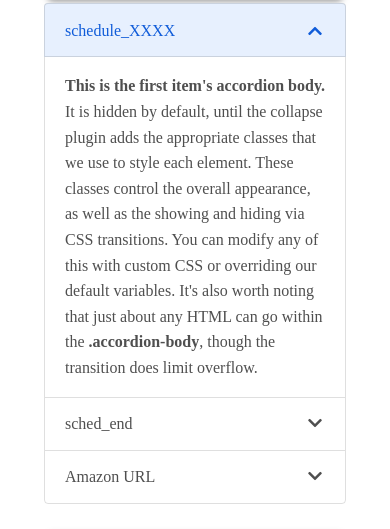
After one commit to Ry-Kurihara/selenium, a Flask app: template flask_data/templates/histories/line_bot_description.html in a window 390 px wide. The commit adds this page. Shown: the part 716-1245 px from the top of the page. Run offline with Flask 2, Linux system fonts and the light colour scheme; the template is opened without the code that fills it, so the values that code supplies are empty; some libraries are stand-ins or nearby versions; some web fonts are replaced.

Commit message:
add description.html

```diff
--- /dev/null
+++ b/flask_data/templates/histories/line_bot_description.html
@@ -0,0 +1,174 @@
+{% extends "layout.html" %}
+{% block body %}
+
+<!-- Jumbotron -->
+<div
+  class="bg-image p-5 text-center shadow-1-strong rounded mb-5 text-white"
+  style="background-image: url('https://mdbcdn.b-cdn.net/img/new/slides/003.jpg');"
+>
+  <h1 class="mb-3 h2">LINE BOT DESCRIPTION</h1>
+
+  <p>
+    AutoPurchaserは、Lineをインターフェースとして動作します。Line Botに定型文を送信することによって商品の監視、購入を実行します。
+    このページでは、Autopurchaserで使用可能な定型文についての説明が書かれています。
+  </p>
+</div>
+<!-- Jumbotron -->
+
+<div class="container my-5">
+    <div class="row">
+      <div class="col-lg-4 col-md-12 mb-4 mb-lg-0">
+        <!-- Card -->
+        <div
+             class="bg-image card shadow-1-strong"
+             style="
+                    background-image: url('https://mdbootstrap.com/img/new/slides/003.jpg');
+                    "
+             >
+          <div class="card-body text-white">
+            <h5 class="card-title">Card title</h5>
+            <p class="card-text">
+              Some quick example text to build on the card title and make up
+              the bulk of the card's content.
+            </p>
+            <a href="#!" class="btn btn-outline-light">Button</a>
+          </div>
+        </div>
+        <!-- Card -->
+        <div class="accordion" id="accordionExample">
+            <div class="accordion-item">
+              <h2 class="accordion-header" id="headingOne">
+                <button
+                  class="accordion-button"
+                  type="button"
+                  data-mdb-toggle="collapse"
+                  data-mdb-target="#collapseOne"
+                  aria-expanded="true"
+                  aria-controls="collapseOne"
+                >
+                  schedule_XXXX
+                </button>
+              </h2>
+              <div
+                id="collapseOne"
+                class="accordion-collapse collapse show"
+                aria-labelledby="headingOne"
+                data-mdb-parent="#accordionExample"
+              >
+                <div class="accordion-body">
+                  <strong>This is the first item's accordion body.</strong> It is hidden by default,
+                  until the collapse plugin adds the appropriate classes that we use to style each
+                  element. These classes control the overall appearance, as well as the showing and
+                  hiding via CSS transitions. You can modify any of this with custom CSS or
+                  overriding our default variables. It's also worth noting that just about any HTML
+                  can go within the <strong>.accordion-body</strong>, though the transition does
+                  limit overflow.
+                </div>
+              </div>
+            </div>
+            <div class="accordion-item">
+              <h2 class="accordion-header" id="headingTwo">
+                <button
+                  class="accordion-button collapsed"
+                  type="button"
+                  data-mdb-toggle="collapse"
+                  data-mdb-target="#collapseTwo"
+                  aria-expanded="false"
+                  aria-controls="collapseTwo"
+                >
+                  sched_end
+                </button>
+              </h2>
+              <div
+                id="collapseTwo"
+                class="accordion-collapse collapse"
+                aria-labelledby="headingTwo"
+                data-mdb-parent="#accordionExample"
+              >
+                <div class="accordion-body">
+                  <strong>This is the second item's accordion body.</strong> It is hidden by
+                  default, until the collapse plugin adds the appropriate classes that we use to
+                  style each element. These classes control the overall appearance, as well as the
+                  showing and hiding via CSS transitions. You can modify any of this with custom CSS
+                  or overriding our default variables. It's also worth noting that just about any
+                  HTML can go within the <strong>.accordion-body</strong>, though the transition
+                  does limit overflow.
+                </div>
+              </div>
+            </div>
+            <div class="accordion-item">
+              <h2 class="accordion-header" id="headingThree">
+                <button
+                  class="accordion-button collapsed"
+                  type="button"
+                  data-mdb-toggle="collapse"
+                  data-mdb-target="#collapseThree"
+                  aria-expanded="false"
+                  aria-controls="collapseThree"
+                >
+                  Amazon URL
+                </button>
+              </h2>
+              <div
+                id="collapseThree"
+                class="accordion-collapse collapse"
+                aria-labelledby="headingThree"
+                data-mdb-parent="#accordionExample"
+              >
+                <div class="accordion-body">
+                  <strong>This is the third item's accordion body.</strong> It is hidden by default,
+                  until the collapse plugin adds the appropriate classes that we use to style each
+                  element. These classes control the overall appearance, as well as the showing and
+                  hiding via CSS transitions. You can modify any of this with custom CSS or
+                  overriding our default variables. It's also worth noting that just about any HTML
+                  can go within the <strong>.accordion-body</strong>, though the transition does
+                  limit overflow.
+                </div>
+              </div>
+            </div>
+          </div>
+      </div>
+
+      <div class="col-lg-4 mb-4 mb-lg-0">
+        <!-- Card -->
+        <div
+             class="bg-image card shadow-1-strong"
+             style="
+                    background-image: url('https://mdbootstrap.com/img/new/slides/028.jpg');
+                    "
+             >
+          <div class="card-body text-white">
+            <h5 class="card-title">Card title</h5>
+            <p class="card-text">
+              Some quick example text to build on the card title and make up
+              the bulk of the card's content.
+            </p>
+            <a href="#!" class="btn btn-outline-light">Button</a>
+          </div>
+        </div>
+        <!-- Card -->
+      </div>
+
+      <div class="col-lg-4 mb-4 mb-lg-0">
+        <!-- Card -->
+        <div
+             class="bg-image card shadow-1-strong"
+             style="
+                    background-image: url('https://mdbootstrap.com/img/new/slides/033.jpg');
+                    "
+             >
+          <div class="card-body text-white">
+            <h5 class="card-title">Card title</h5>
+            <p class="card-text">
+              Some quick example text to build on the card title and make up
+              the bulk of the card's content.
+            </p>
+            <a href="#!" class="btn btn-outline-light">Button</a>
+          </div>
+        </div>
+        <!-- Card -->
+      </div>
+    </div>
+  </div>
+
+{% endblock %}
--- a/flask_data/templates/top.html
+++ b/flask_data/templates/top.html
@@ -20,7 +20,7 @@
                   <p class="card-text">
                     AutoPurchaserは、Lineをインターフェースとして動作します。Line Botに定型文を送信することによって商品の監視、購入を実行します。
                   </p>
-                  <a href="#!" class="btn btn-primary">Button</a>
+                  <a href="{{ url_for('history.show_line_bot_description') }}" class="btn btn-primary">Button</a>
                 </div>
             </div>
         </div>
--- a/flask_data/views/histories.py
+++ b/flask_data/views/histories.py
@@ -20,3 +20,7 @@ def show_history(user_id):
     message_histories = Message_History.query.filter(Message_History.user_id == user_id).order_by(desc(Message_History.timestamp)).limit(50).all()
     scheduled_histories = Scheduled_History.query.filter(Scheduled_History.user_id == user_id).order_by(desc(Scheduled_History.timestamp)).limit(50).all()
     return render_template('histories/show.html', message_histories=message_histories, scheduled_histories=scheduled_histories)
+
+@history.route('/show/line_bot_description')
+def show_line_bot_description():
+    return render_template('histories/line_bot_description.html')
```
